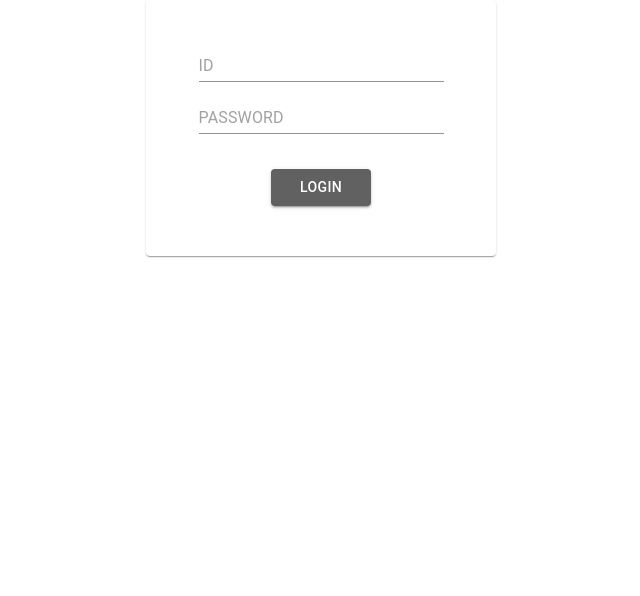
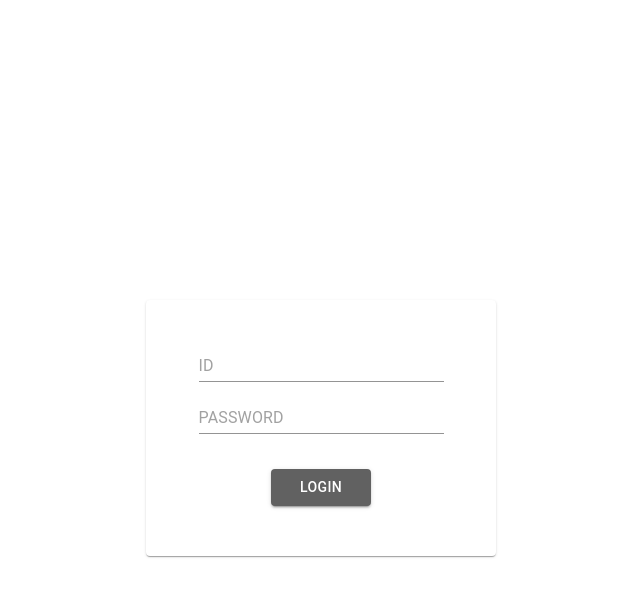
Before and after one commit to eunah3693/p_managementReact, a React (Create React App) app: page / in a window 1280 px wide. Shown: the top 596 px of the page, without its empty margins (319-959 px from the left). Built offline with nearby package versions, Linux system fonts and the light colour scheme.

Commit message:
login padding

```diff
--- a/src/pages/Login.js
+++ b/src/pages/Login.js
@@ -11,6 +11,7 @@ const useStyles = makeStyles((theme) => ({
         display:"flex",
         justifyContent:"center",
         alignItems:"center",
+        paddingTop:"300px",
         minHeight:"auto",
         "& div":{
             height:"30%"
```
